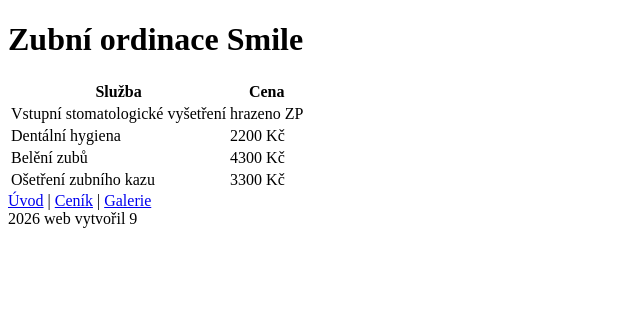
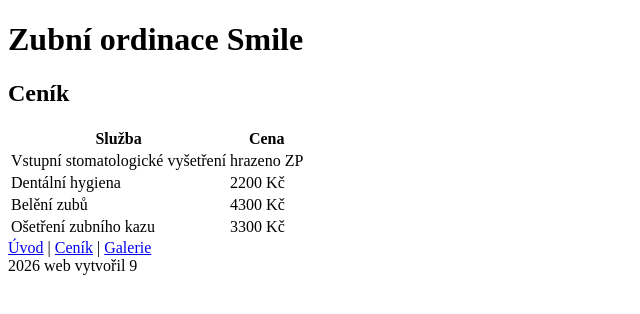
Before and after one commit to kucharj9/firma-neco, a plain HTML site: page cenik.html in a window 1280 px wide. Shown: the whole page, without its empty margins (0-640 px from the left). Drawn offline with Linux system fonts and the light colour scheme.

```diff
--- a/cenik.html
+++ b/cenik.html
@@ -2,6 +2,7 @@
 <html>
     <title>Ceník</title>
     <h1>Zubní ordinace Smile</h1>
+    <h2>Ceník</h2>
     <table>
         <tr>
             <th>Služba</th>
```
